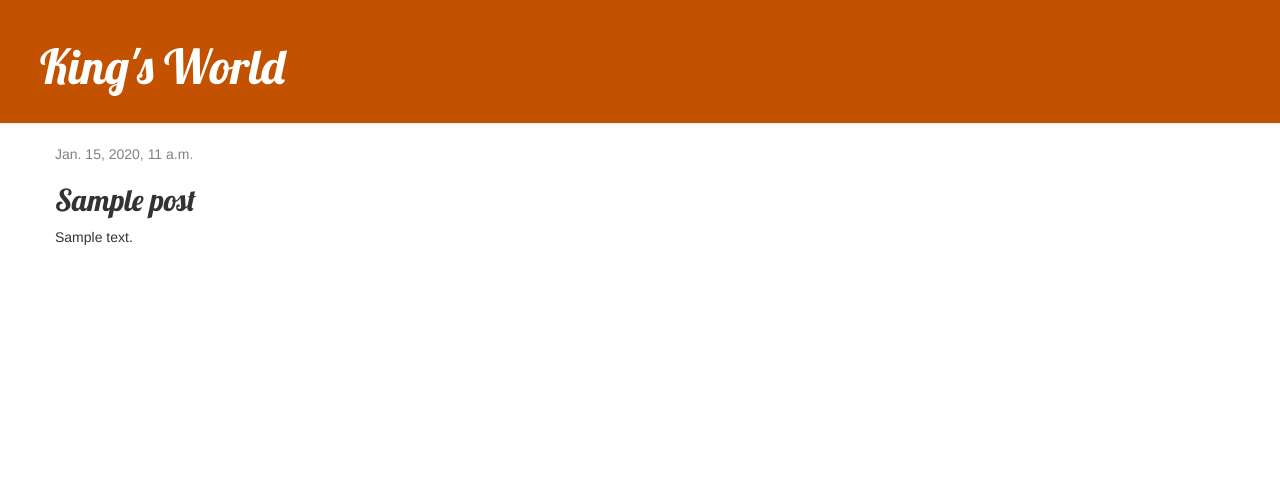
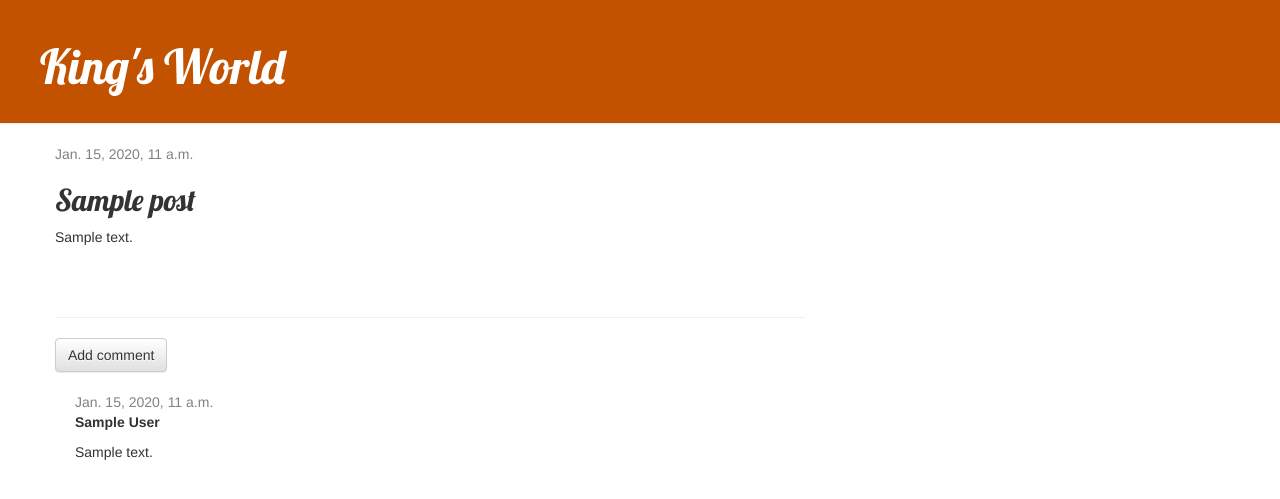
Before and after one commit to Detayo/Kings-World, a Django app: page /post/1/ in a window 1280 px wide. Shown: the top 499 px of the page. Run offline with Django 3.2, Linux system fonts and the light colour scheme; tables that the repository leaves empty hold one stand-in row (values such as "Sample post"); some libraries are stand-ins or nearby versions.

Commit message:
Add existing file

```diff
--- a/blog/admin.py
+++ b/blog/admin.py
@@ -1,4 +1,5 @@
 from django.contrib import admin
-from .models import Post
+from .models import Post, Comment
 
 admin.site.register(Post)
+admin.site.register(Comment)
--- a/blog/models.py
+++ b/blog/models.py
@@ -6,9 +6,11 @@ from django.utils import timezone
 class Post(models.Model):
     author = models.ForeignKey(settings.AUTH_USER_MODEL, on_delete=models.CASCADE)
     title = models.CharField(max_length=200)
+    cover = models.ImageField(upload_to='images/',  default='logo.jpg')
     text = models.TextField()
     created_date = models.DateTimeField(default=timezone.now)
     published_date = models.DateTimeField(blank=True, null=True)
+
 
     def publish(self):
         self.published_date = timezone.now()
@@ -16,3 +18,17 @@ class Post(models.Model):
 
     def __str__(self):
         return self.title
+
+class Comment(models.Model):
+    post = models.ForeignKey('blog.Post', on_delete=models.CASCADE, related_name='comments')
+    author = models.CharField(max_length=200)
+    text = models.TextField()
+    created_date = models.DateTimeField(default=timezone.now)
+    approved_comment = models.BooleanField(default=False)
+
+    def approve(self):
+        self.approved_comment = True
+        self.save()
+
+    def __str__(self):
+        return self.text
--- a/blog/static/css/blog.css
+++ b/blog/static/css/blog.css
@@ -44,3 +44,7 @@ h1, h2, h3, h4 {
 .post h2 a, .post h2 a:visited {
     color: #000000;
 }
+
+.comment {
+    margin: 20px 0px 20px 20px;
+}
--- a/blog/templates/blog/post_edit.html
+++ b/blog/templates/blog/add_comment_to_post.html
@@ -1,9 +1,9 @@
 {% extends 'blog/base.html' %}
 
 {% block content %}
-    <h2>New post</h2>
+    <h1>New comment</h1>
     <form method="POST" class="post-form">{% csrf_token %}
         {{ form.as_p }}
-        <button type="submit" class="save btn btn-default">Save</button>
+        <button type="submit" class="save btn btn-default">Send</button>
     </form>
 {% endblock %}
--- a/blog/templates/blog/base.html
+++ b/blog/templates/blog/base.html
@@ -11,6 +11,7 @@
         <div class="page-header">
 		{% if user.is_authenticated %}
 			<a href="{% url 'post_new' %}" class="top-menu"><span class="glyphicon glyphicon-plus"></span></a>
+			<a href="{% url 'post_draft_list' %}" class="top-menu"><span class="glyphicon glyphicon-edit"></span></a>
 		{% endif %}
             <h1><a href="/">King's World</a></h1>
         </div>
--- a/blog/templates/blog/post_detail.html
+++ b/blog/templates/blog/post_detail.html
@@ -2,15 +2,29 @@
 
 {% block content %}
     <div class="post">
-        {% if post.published_date %}
-            <div class="date">
-                {{ post.published_date }}
-            </div>
-        {% endif %}
+{% if post.published_date %}
+    <div class="date">
+        {{ post.published_date }}
+    </div>
+{% else %}
+    <a class="btn btn-default" href="{% url 'post_publish' pk=post.pk %}">Publish</a>
+{% endif %}
     {% if user.is_authenticated %}
 		<a class="btn btn-default" href="{% url 'post_edit' pk=post.pk %}"><span class="glyphicon glyphicon-pencil"></span></a>
+		<a class="btn btn-default" href="{% url 'post_remove' pk=post.pk %}"><span class="glyphicon glyphicon-remove"></span></a>
 	{% endif %}
         <h2>{{ post.title }}</h2>
         <p>{{ post.text|linebreaksbr }}</p>
     </div>
+    <hr>
+    <a class="btn btn-default" href="{% url 'add_comment_to_post' pk=post.pk %}">Add comment</a>
+{% for comment in post.comments.all %}
+    <div class="comment">
+        <div class="date">{{ comment.created_date }}</div>
+        <strong>{{ comment.author }}</strong>
+        <p>{{ comment.text|linebreaks }}</p>
+    </div>
+{% empty %}
+    <p>No comments here yet :(</p>
+{% endfor %}
 {% endblock %}
--- a/blog/templates/blog/post_list.html
+++ b/blog/templates/blog/post_list.html
@@ -6,7 +6,8 @@
 				{{ post.published_date }}
              </div>
              <h2><a href="{% url 'post_detail' pk=post.pk %}">{{ post.title }}</a></h2>
-             <p>{{ post.text|linebreaksbr }}</p>
+             <img src="{{ post.cover.url }}" alt = "{{ post.title }}">
+             <a href="{% url 'post_detail' pk=post.pk %}">Comments: {{ post.comments.count }}</a>
 		</div>
    {% endfor %}
 {% endblock %}
--- a/blog/urls.py
+++ b/blog/urls.py
@@ -5,5 +5,8 @@ urlpatterns = [
     path('', views.post_list, name='post_list'),
     path('post/<int:pk>/', views.post_detail, name='post_detail'),
     path('post/new/', views.post_new, name='post_new'),
+    path('drafts/', views.post_draft_list, name='post_draft_list'),
+    path('post/<pk>/remove/', views.post_remove, name='post_remove'),
     path('post/<int:pk>/edit/', views.post_edit, name='post_edit'),
+    path('post/<int:pk>/comment/', views.add_comment_to_post, name='add_comment_to_post'),
 ]
--- a/blog/views.py
+++ b/blog/views.py
@@ -1,7 +1,8 @@
 from django.shortcuts import render, get_object_or_404, redirect
 from django.utils import timezone
-from .models import Post
-from .forms import PostForm
+from .models import Post, Comment
+from .forms import PostForm, CommentForm
+from django.contrib.auth.decorators import login_required
 
 def post_list(request):
 	posts=Post.objects.filter(published_date__lte=timezone.now()).order_by('published_date')
@@ -11,19 +12,21 @@ def post_detail(request, pk):
 	post = get_object_or_404(Post, pk=pk)
 	return render(request, 'blog/post_detail.html', {'post': post})
 
+@login_required
 def post_new(request):
     if request.method == "POST":
         form = PostForm(request.POST)
         if form.is_valid():
             post = form.save(commit=False)
             post.author = request.user
-            post.published_date = timezone.now()
+
             post.save()
             return redirect('post_detail', pk=post.pk)
     else:
         form = PostForm()
     return render(request, 'blog/post_edit.html', {'form': form})
 
+@login_required
 def post_edit(request, pk):
     post = get_object_or_404(Post, pk=pk)
     if request.method == "POST":
@@ -31,9 +34,40 @@ def post_edit(request, pk):
         if form.is_valid():
             post = form.save(commit=False)
             post.author = request.user
-            post.published_date = timezone.now()
+
             post.save()
             return redirect('post_detail', pk=post.pk)
     else:
         form = PostForm(instance=post)
     return render(request, 'blog/post_edit.html', {'form': form})
+
+@login_required
+def post_draft_list(request):
+    posts = Post.objects.filter(published_date__isnull=True).order_by('created_date')
+    return render(request, 'blog/post_draft_list.html', {'posts': posts})
+
+@login_required
+def post_publish(request, pk):
+    post = get_object_or_404(Post, pk=pk)
+    post.publish()
+    return redirect('post_detail', pk=pk)
+
+
+@login_required
+def post_remove(request, pk):
+    post = get_object_or_404(Post, pk=pk)
+    post.delete()
+    return redirect('post_list')
+
+def add_comment_to_post(request, pk):
+    post = get_object_or_404(Post, pk=pk)
+    if request.method == "POST":
+        form = CommentForm(request.POST)
+        if form.is_valid():
+            comment = form.save(commit=False)
+            comment.post = post
+            comment.save()
+            return redirect('post_detail', pk=post.pk)
+    else:
+        form = CommentForm()
+    return render(request, 'blog/add_comment_to_post.html', {'form': form})
--- a/mysite/settings.py
+++ b/mysite/settings.py
@@ -120,3 +120,6 @@ USE_TZ = True
 
 STATIC_URL = '/static/'
 STATIC_ROOT = os.path.join(BASE_DIR, 'static')
+LOGIN_REDIRECT_URL = '/'
+MEDIA_URL = '/media/'
+MEDIA_ROOT = os.path.join(BASE_DIR, 'media')
--- a/mysite/urls.py
+++ b/mysite/urls.py
@@ -14,9 +14,16 @@ Including another URLconf
     2. Add a URL to urlpatterns:  path('blog/', include('blog.urls'))
 """
 from django.contrib import admin
+from django.conf import settings
 from django.urls import path, include
+from django.contrib.auth import views
+from django.conf.urls.static import static
 
 urlpatterns = [
     path('admin/', admin.site.urls),
+    path('accounts/login/', views.LoginView.as_view(), name='login'),
     path('', include('blog.urls')),
 ]
+
+if settings.DEBUG:
+	urlpatterns += static(settings.MEDIA_URL, document_root=settings.MEDIA_ROOT)
```
Also changed, not shown: blog/forms.py (+7 -1 lines), blog/templates/blog/post_draft_list.html (added, +11 -0 lines), blog/templates/registration/login.html (added, +24 -0 lines), blog/media/logo.jpg (added), blog/migrations/0002_comment.py (added), blog/migrations/0003_post_cover.py (added).
